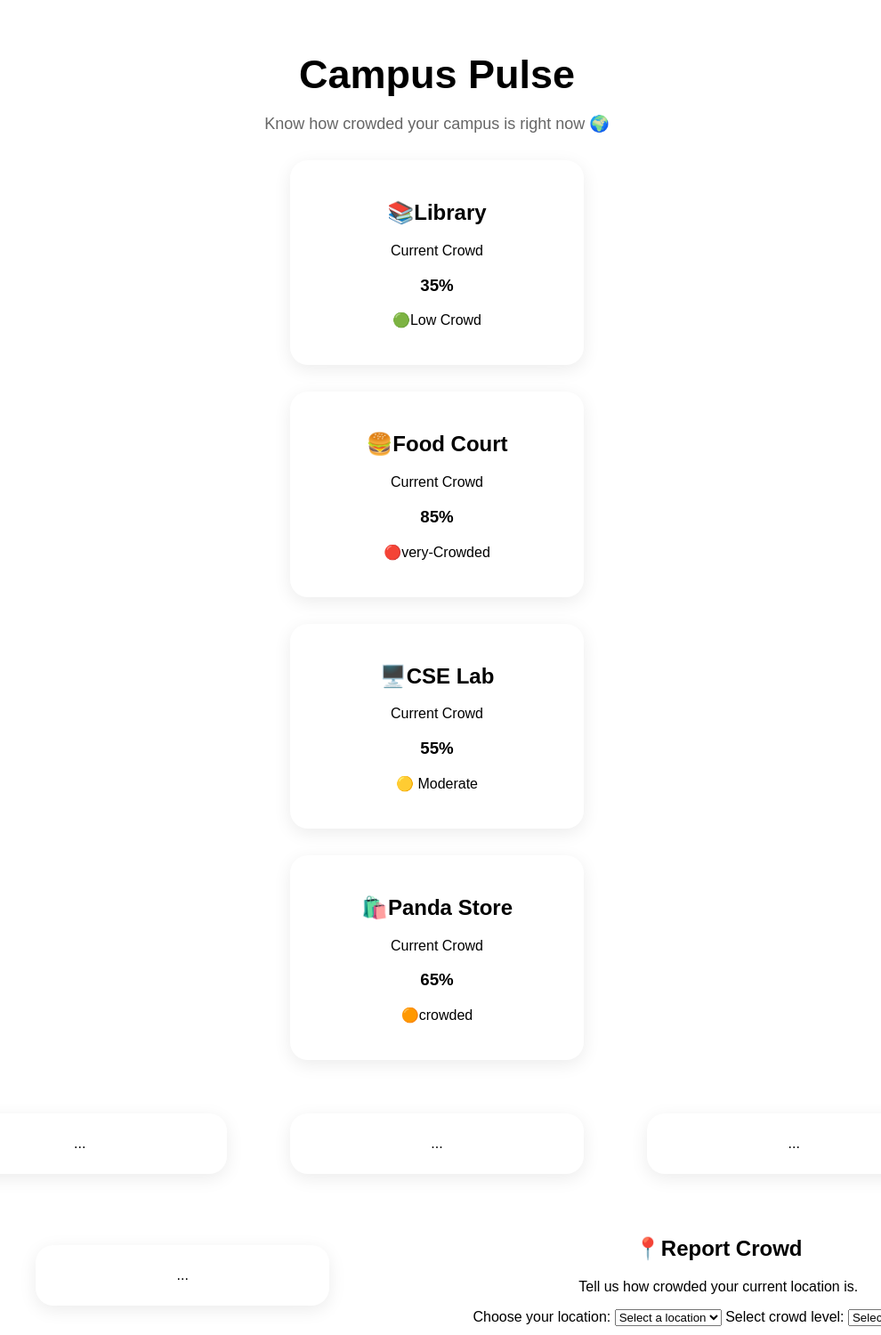
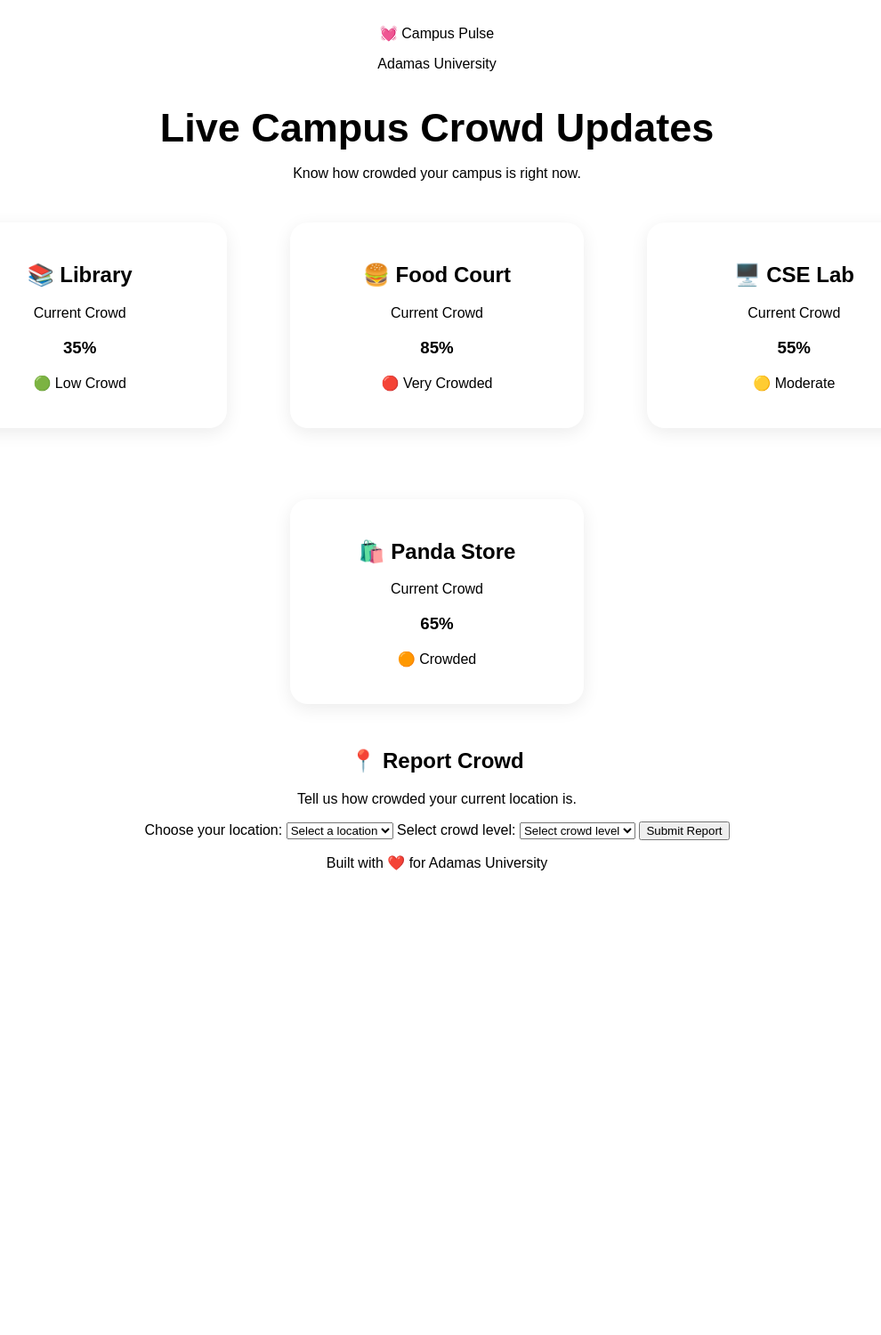
Before and after one commit to Anushka-K-del/CYCODERS, a plain HTML site: page Campus-Pulse/index.html in a window 1280 px wide. Shown: the part 20-1520 px from the top of the page at 89% size, without its empty margins (149-1139 px from the left). After the commit the page ends 1063 px from the top, so only its background shows below. Drawn offline with Linux system fonts and the light colour scheme.

Commit message:
Refactor index.html structure and content

```diff
--- a/Campus-Pulse/index.html
+++ b/Campus-Pulse/index.html
@@ -1,76 +1,207 @@
 <!DOCTYPE html>
 <html lang="en">
+
 <head>
+
     <meta charset="UTF-8">
+
     <meta name="viewport" content="width=device-width, initial-scale=1.0">
+
     <title>Campus Pulse</title>
+
     <link rel="stylesheet" href="style.css">
+
 </head>
+
 <body>
-    <h1>Campus Pulse</h1>
-    <p>Know how crowded your campus is right now 🌍</p>
+
+    <!-- HEADER -->
+
+    <header class="site-header">
+
+        <div class="logo">
+            💓 Campus Pulse
+        </div>
+
+        <p>
+            Adamas University
+        </p>
+
+    </header>
+
+
+    <!-- MAIN CONTENT -->
+
+    <main>
+
+        <!-- HERO SECTION -->
+
+        <section class="hero">
+
+            <h1>
+                Live Campus Crowd Updates
+            </h1>
+
+            <p>
+                Know how crowded your campus is right now.
+            </p>
+
+        </section>
+
+
+        <!-- LOCATION CARDS -->
+
+        <div class="locations-container">
+
             <div class="location-card">
-        <h2>📚Library</h2>
+
+                <h2>📚 Library</h2>
+
                 <p>Current Crowd</p>
+
                 <h3>35%</h3>
-        <p>🟢Low Crowd</p>
+
+                <p>🟢 Low Crowd</p>
+
             </div>
+
+
             <div class="location-card">
-        <h2>🍔Food Court</h2>
+
+                <h2>🍔 Food Court</h2>
+
                 <p>Current Crowd</p>
+
                 <h3>85%</h3>
-        <p>🔴very-Crowded</p>
+
+                <p>🔴 Very Crowded</p>
+
             </div>
+
+
             <div class="location-card">
-        <h2>🖥️CSE Lab</h2>
+
+                <h2>🖥️ CSE Lab</h2>
+
                 <p>Current Crowd</p>
+
                 <h3>55%</h3>
+
                 <p>🟡 Moderate</p>
+
             </div>
+
+
             <div class="location-card">
-        <h2>🛍️Panda Store</h2>
+
+                <h2>🛍️ Panda Store</h2>
+
                 <p>Current Crowd</p>
+
                 <h3>65%</h3>
-        <p>🟠crowded</p>
-    </div>
-    <div class="locations-container">
-        <div class="location-card">
-            ...
-        </div>
-         <div class="location-card">
-            ...
-        </div>
-         <div class="location-card">
-            ...
-        </div>
-         <div class="location-card">
-            ...
-        </div>
-        <div class="report-section">
-            <h2>📍Report Crowd</h2>
-            <p>
-                Tell us how crowded your current location is.
-            </p>
-            <label for="location">Choose your location:</label>
-            <select id="location">
-                <option value="">Select a location</option>
-                 <option value="food-court">🍔Food Court</option>
-                 <option value="Library">📚Library</option>
-                 <option value="cse-lab">🖥️CSE Lab</option>
-                 <option value="panda-store">🛍️Panda Store</option>
-            </select>
-            <label for="crowd-level">Select crowd level:</label>
-            <select id="crowd-level">
-                <option value="">Select crowd level</option>
-                 <option value="low">🟢low</option>
-                 <option value="moderate">🟡moderate</option>
-                 <option value="crowded">🟠crowded</option>
-                 <option value="very-crowded">🔴very-crowded</option>
-            </select>
+
+                <p>🟠 Crowded</p>
 
             </div>
 
         </div>
 
+
+        <!-- REPORT CROWD -->
+
+        <div class="report-section">
+
+            <h2>
+                📍 Report Crowd
+            </h2>
+
+            <p>
+                Tell us how crowded your current location is.
+            </p>
+
+
+            <label for="location">
+                Choose your location:
+            </label>
+
+            <select id="location">
+
+                <option value="">
+                    Select a location
+                </option>
+
+                <option value="food-court">
+                    🍔 Food Court
+                </option>
+
+                <option value="library">
+                    📚 Library
+                </option>
+
+                <option value="cse-lab">
+                    🖥️ CSE Lab
+                </option>
+
+                <option value="panda-store">
+                    🛍️ Panda Store
+                </option>
+
+            </select>
+
+
+            <label for="crowd-level">
+                Select crowd level:
+            </label>
+
+            <select id="crowd-level">
+
+                <option value="">
+                    Select crowd level
+                </option>
+
+                <option value="low">
+                    🟢 Low
+                </option>
+
+                <option value="moderate">
+                    🟡 Moderate
+                </option>
+
+                <option value="crowded">
+                    🟠 Crowded
+                </option>
+
+                <option value="very-crowded">
+                    🔴 Very Crowded
+                </option>
+
+            </select>
+
+
+            <button id="submit-report">
+                Submit Report
+            </button>
+
+        </div>
+
+    </main>
+
+
+    <!-- FOOTER -->
+
+    <footer class="site-footer">
+
+        <p>
+            Built with ❤️ for Adamas University
+        </p>
+
+    </footer>
+
+
+    <!-- JAVASCRIPT -->
+
+    <script src="script.js"></script>
+
 </body>
+
 </html>
```
Lines whose indentation alone changed are shown as unchanged.
